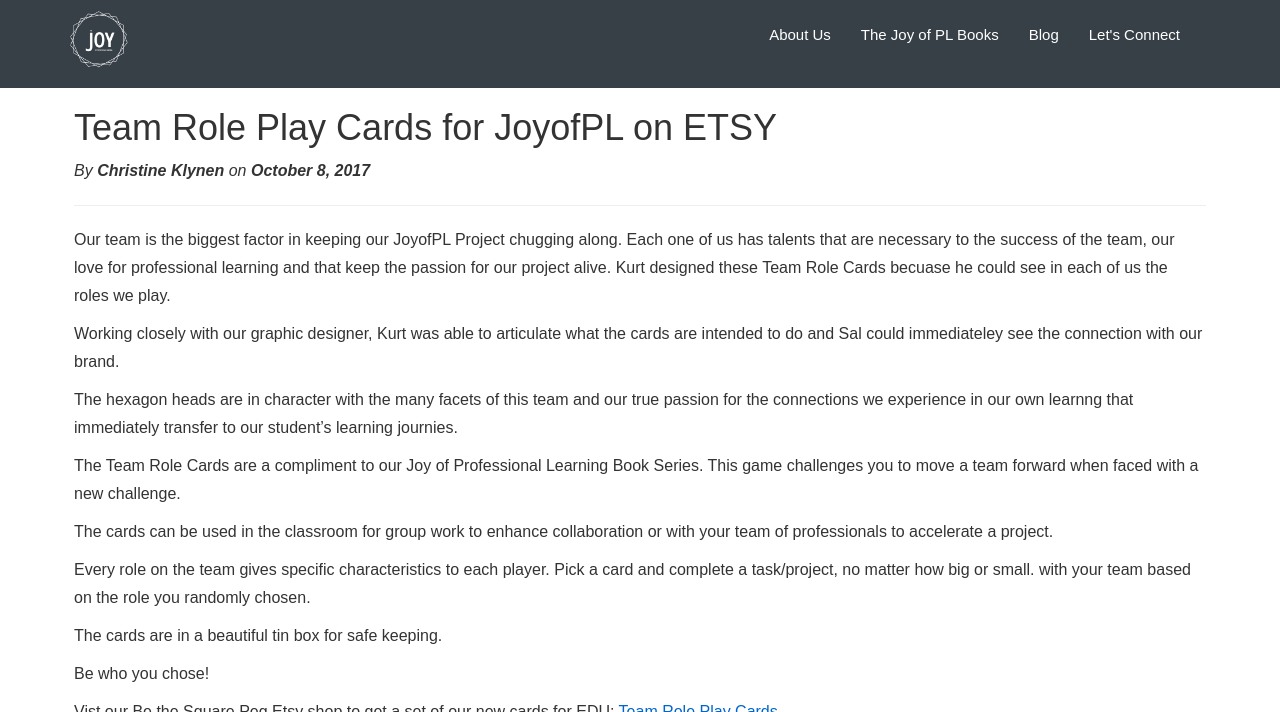
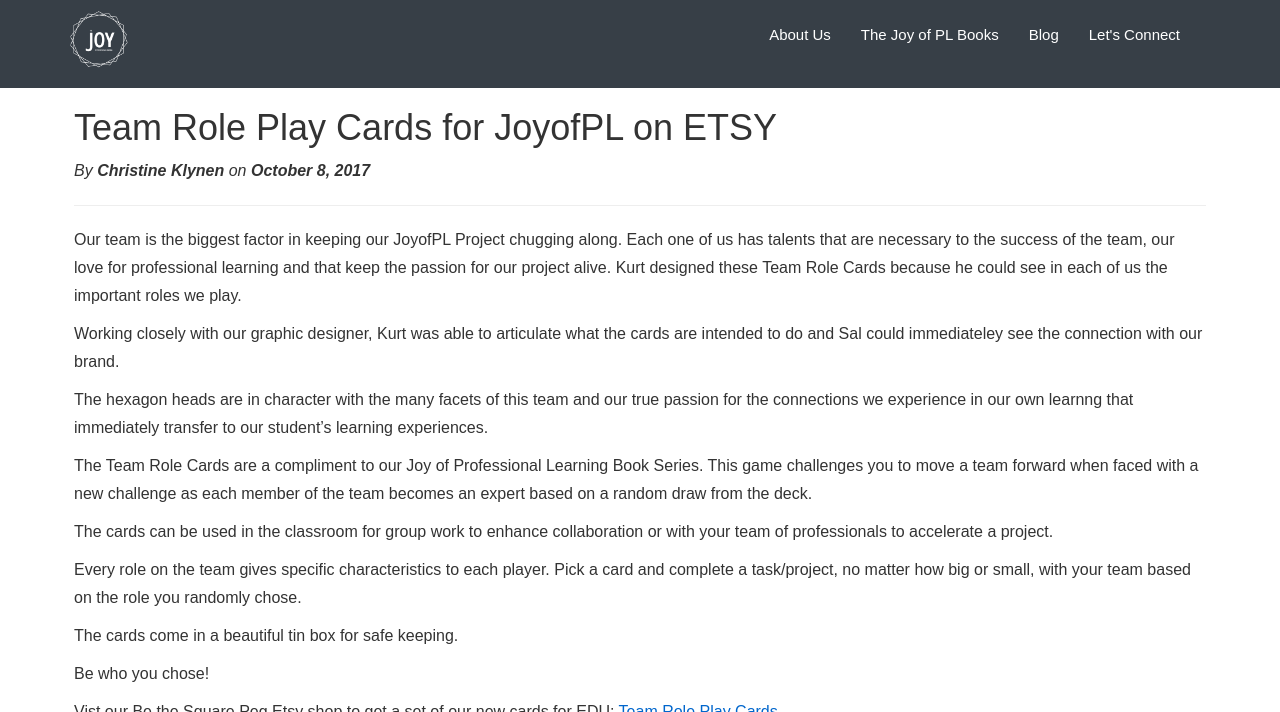
Before and after one commit to meesterkurt/joyofprofessionallearning, a Jekyll site: the page built from _posts/2017-10-08-role-play-cards-on- etsy.markdown, in a window 1280 px wide and 900 px high, cut to the strip 0-712 px from the top of the window. Built offline with Jekyll 4.4.1, drawn with Linux system fonts in a browser that asks for light colours; nearby versions of some CDN libraries.

Commit message:
spelling errors

```diff
--- a/_posts/2017-10-08-role-play-cards-on- etsy.markdown
+++ b/_posts/2017-10-08-role-play-cards-on- etsy.markdown
@@ -8,19 +8,19 @@
 author: Christine Klynen
 ---
 
-Our team is the biggest factor in keeping our JoyofPL Project chugging along. Each one of us has talents that are necessary to the success of the team, our love for professional learning and that keep the passion for our project alive. Kurt designed these Team Role Cards becuase he could see in each of us the roles we play.
+Our team is the biggest factor in keeping our JoyofPL Project chugging along. Each one of us has talents that are necessary to the success of the team, our love for professional learning and that keep the passion for our project alive. Kurt designed these Team Role Cards because he could see in each of us the important roles we play.
 
 Working closely with our graphic designer, Kurt was able to articulate what the cards are intended to do and Sal could immediateley see the connection with our brand.
 
-The hexagon heads are in character with the many facets of this team and our true passion for the connections we experience in our own learnng that immediately transfer to our student's learning journies.
+The hexagon heads are in character with the many facets of this team and our true passion for the connections we experience in our own learnng that immediately transfer to our student's learning experiences.
 
-The Team Role Cards are a compliment to our Joy of Professional Learning Book Series. This game challenges you to move a team forward when faced with a new challenge.
+The Team Role Cards are a compliment to our Joy of Professional Learning Book Series. This game challenges you to move a team forward when faced with a new challenge as each member of the team becomes an expert based on a random draw from the deck.
 
 The cards can be used in the classroom for group work to enhance collaboration or with your team of professionals to accelerate a project.
 
-Every role on the team gives specific characteristics to each player. Pick a card and complete a task/project, no matter how big or small. with your team based on the role you randomly chosen.
+Every role on the team gives specific characteristics to each player. Pick a card and complete a task/project, no matter how big or small, with your team based on the role you randomly chose.
 
-The cards are in a beautiful tin box for safe keeping.
+The cards come in a beautiful tin box for safe keeping.
 
 Be who you chose!
 
```
